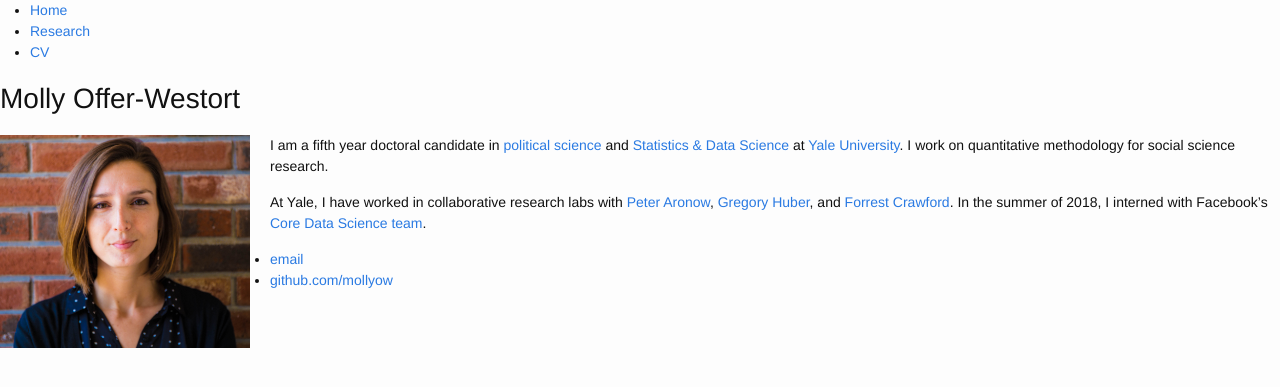
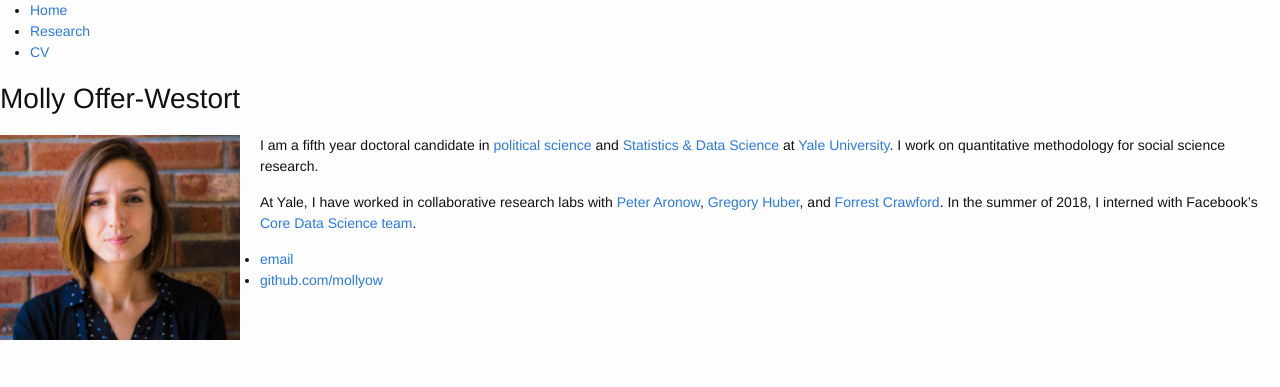
Before and after one commit to mollyow/mollyow.github.io, a Jekyll site: the page built from index.markdown, in a window 1280 px wide. Shown: the top 387 px of the page. Built offline with Jekyll 4.4.1, drawn with Linux system fonts in a browser that asks for light colours.

Commit message:
Update index.markdown

```diff
--- a/index.markdown
+++ b/index.markdown
@@ -3,7 +3,7 @@
 title: "Home"
 date:   2019-02-12
 ---
-<img style="float: left; width: 250px; margin: 0 20px 10px 0" src="/assets/molly_brick.jpg" alt="pic" />
+<img style="float: left; width: 240px; margin: 0 20px 10px 0" src="/assets/molly_brick.jpg" alt="pic" />
 
 I am a fifth year doctoral candidate in [political science](http://politicalscience.yale.edu/){:target="_blank"} and [Statistics & Data Science](http://statistics.yale.edu/){:target="_blank"} at [Yale University](http://www.yale.edu/){:target="_blank"}.
 I work on quantitative methodology for social science research.
```
